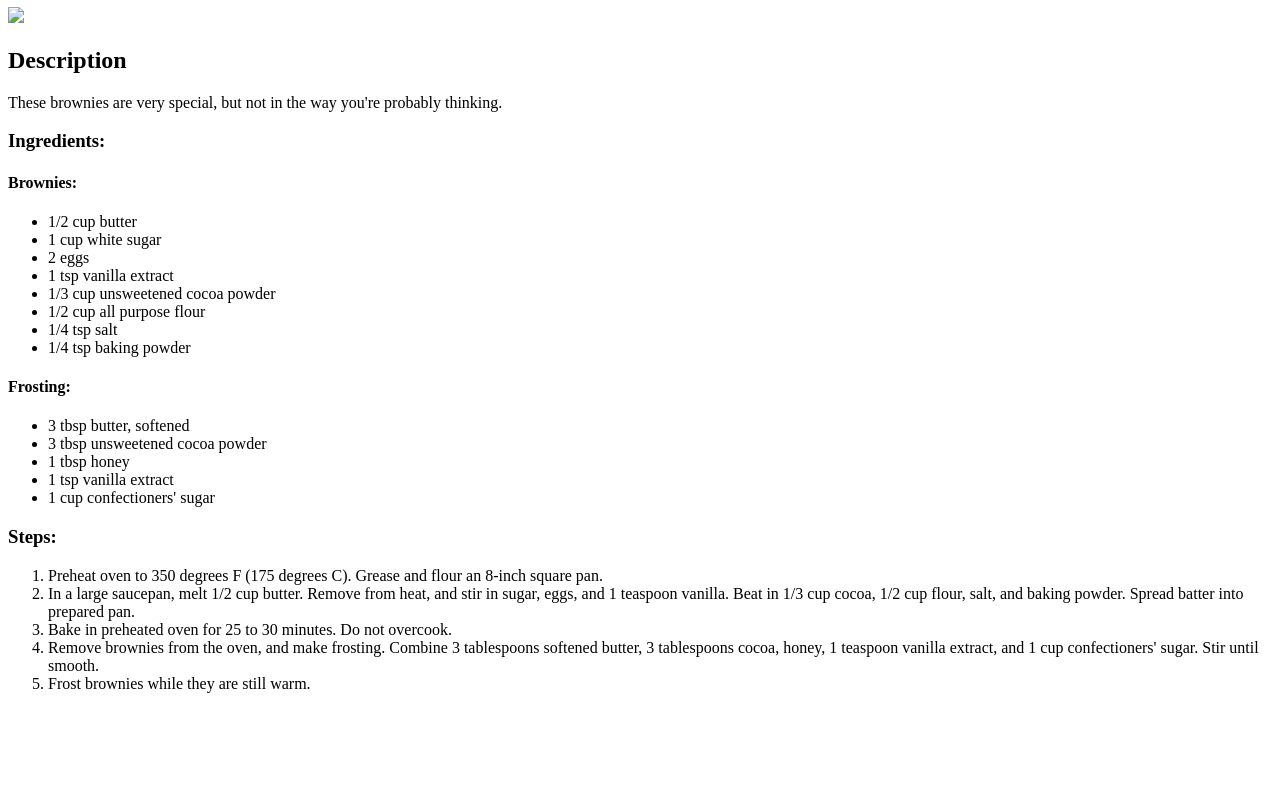
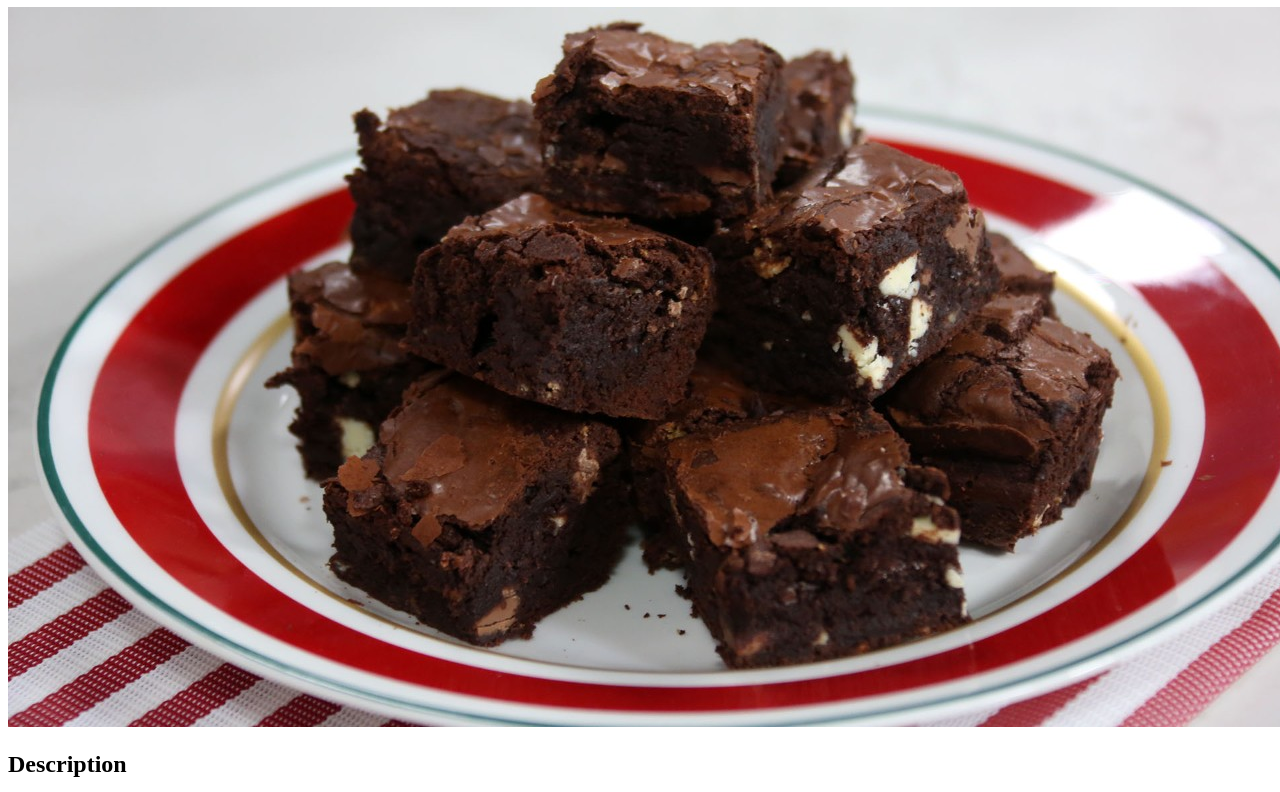
Before and after one commit to cwayneagnew/odin_recipes, a plain HTML site: page brownies.html in a window 1280 px wide. Shown: the part 73-865 px from the top of the page. Before the commit the page ends 800 px from the top, so only its background shows below. Drawn offline with Linux system fonts and the light colour scheme.

Commit message:
Update brownies.html

```diff
--- a/brownies.html
+++ b/brownies.html
@@ -8,7 +8,7 @@
     <title>My Favorite Recipes</title>
 </head>
 <body><h1>Pretty Damn Good Brownies</h1>
-    <img src="images/brownies.jpeg"></a>
+    <img src="brownies.jpeg"></a>
     <h2>Description</h2>
     <p>These brownies are very special, but not in the way you're probably thinking.
     </p>
```
